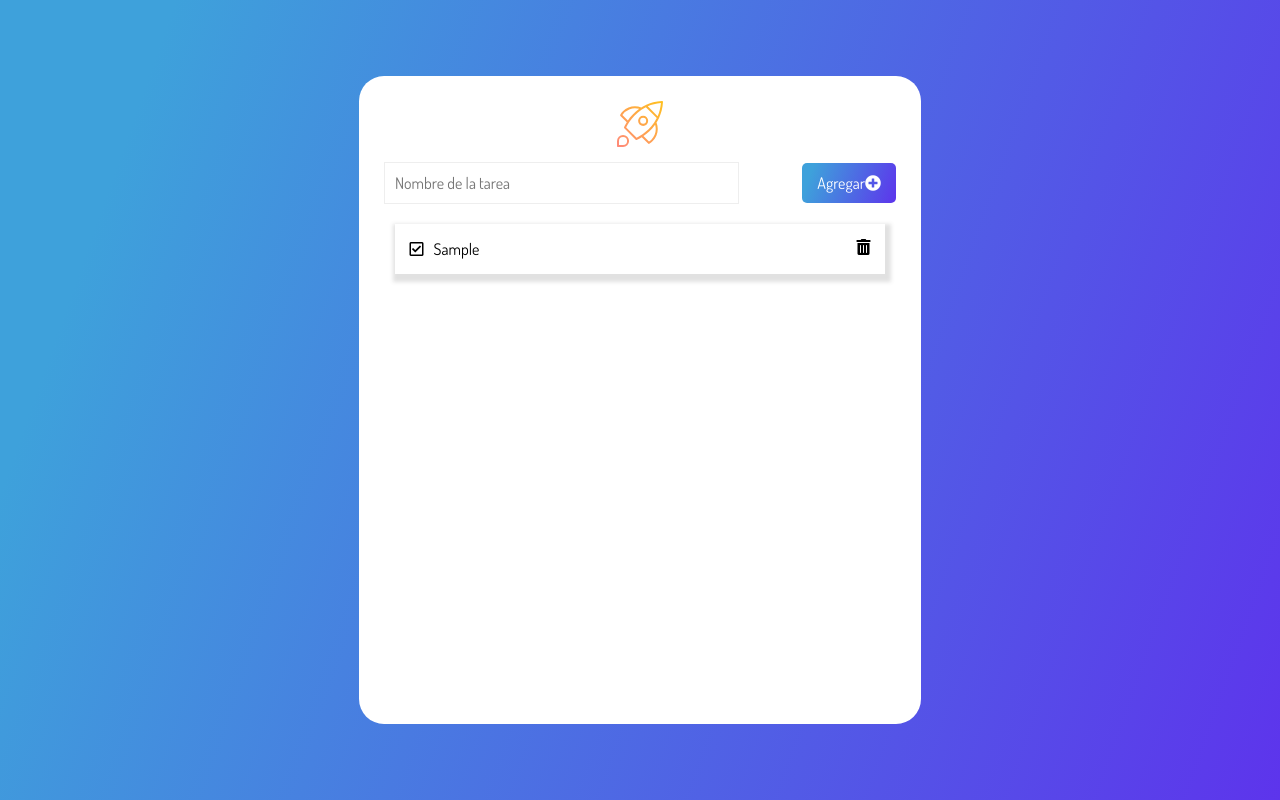
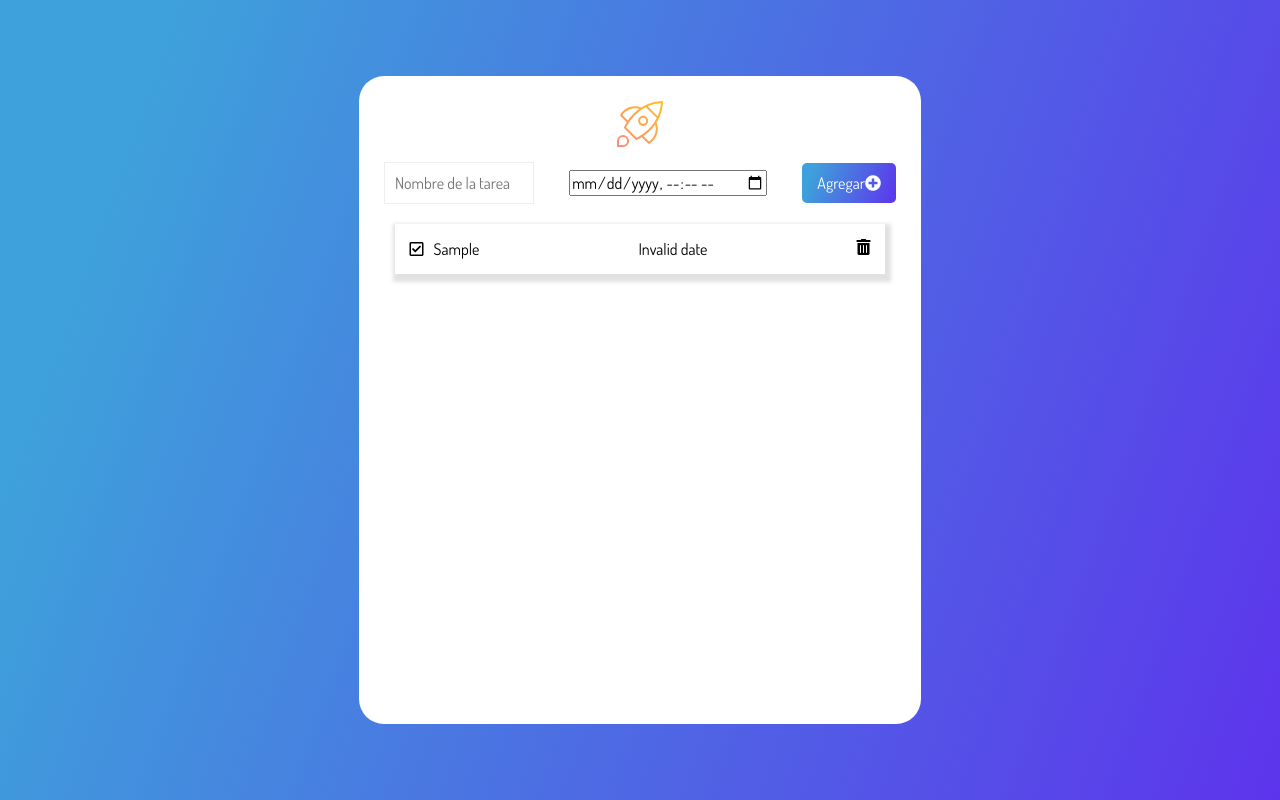
Before and after one commit to Crisppu/AgregarTarea, a plain HTML site: page index.html in a window 1280 px wide. Both pictures are taken after typing "Sample" into the empty fields and a click on the button "Agregar". Drawn offline with nearby package versions, Linux system fonts and the light colour scheme.

Commit message:
se agg calendario y consumimos una apiFecha

```diff
--- a/index.html
+++ b/index.html
@@ -32,12 +32,14 @@
               autocomplete="off"
               data-form-input
             />
+            <input type="datetime-local" data-form-date  placeholder="YYYY/MM/DD" />
             <button type="submit" class="btnCreate" data-form-btn>Agregar<i class="fas fa-plus-circle"></i></button>
           </form>
         </div>
         <ul class="cardsList" data-list></ul>
       </div>
     </main>
+    <script src="https://cdnjs.cloudflare.com/ajax/libs/moment.js/2.29.4/moment.min.js"></script>
     <script type="module" src="./script.js"></script>
   </body>
 </html>
--- a/script.js
+++ b/script.js
@@ -7,7 +7,11 @@ import deleteIcon from "./components/deleteIcon.js";
   const createTask = (evento) => {
     evento.preventDefault(); //evita que recargue la pagina
     const input = document.querySelector("[data-form-input]");
+    const calendario = document.querySelector("[data-form-date]");
     const value = input.value; //obtiene el contenido dentro del intup
+    const date = calendario.value;
+    const dateFormat = moment(date).format("DD/MM/YYYY");
+    console.log(dateFormat)
     const list = document.querySelector("[data-list]")// estamos ubicados en la etiqueta ul
     const task = document.createElement('li'); //hacemos que se cree un elemento li en html
     task.classList.add("card"); //agregamos los estilos del css class="card"
@@ -19,7 +23,12 @@ import deleteIcon from "./components/deleteIcon.js";
     titleTask.innerText = value;
     taskContent.appendChild(checkComplete());
     taskContent.appendChild(titleTask);
+    //task.innerHTML = content
+    const dateElement = document.createElement("span");
+    dateElement.innerHTML = dateFormat;
+    console.log(dateElement)
     task.appendChild(taskContent);
+    task.appendChild(dateElement)
     task.appendChild(deleteIcon());
     list.appendChild(task);
     //console.log(contenido)
--- a/styles.css
+++ b/styles.css
@@ -46,7 +46,7 @@ form {
   padding: 10px;
   border: 1px solid #eee;
   outline: none;
-  width: 65%;
+  width: 25%;
 }
 
 .inputForm::placeholder {
```
